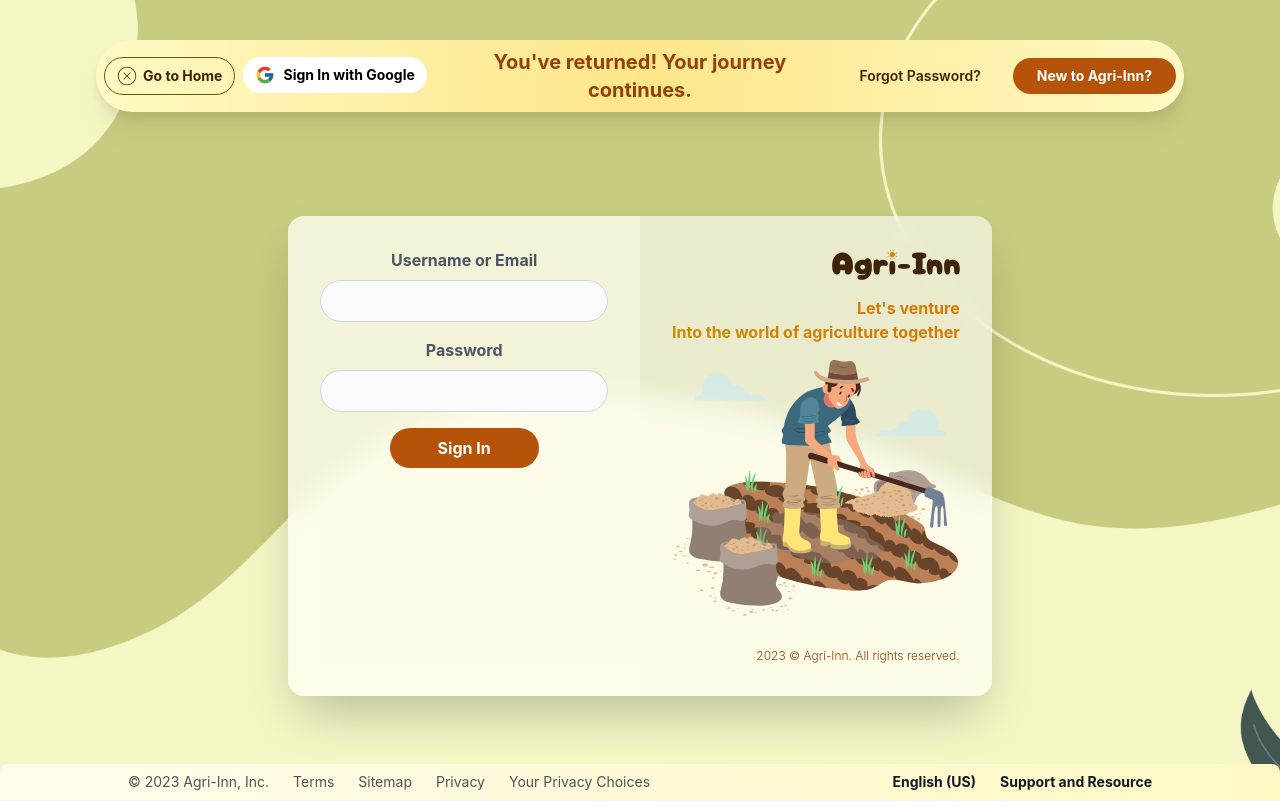
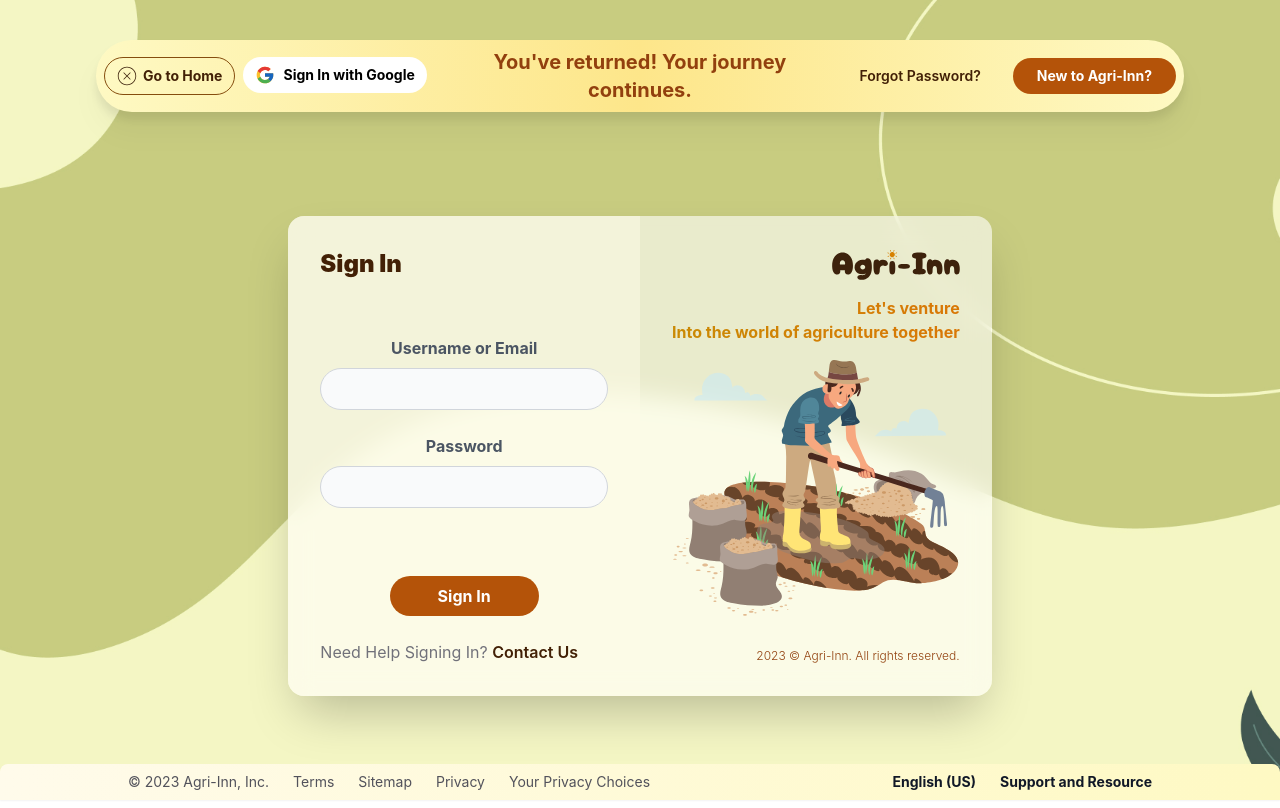
Before and after one commit to tinykishore/Agri-Inn, a SvelteKit app: page /sign-in in a window 1280 px wide. Built offline with nearby package versions, Linux system fonts and the light colour scheme.

Commit message:
UI Update

```diff
--- a/src/routes/sign-in/+page.svelte
+++ b/src/routes/sign-in/+page.svelte
@@ -6,6 +6,7 @@
     import logo from "$lib/assets/icons/logo.svg";
     import {goto} from "$app/navigation";
     import {USER_ROLE} from "../../globals";
+    import {fade} from "svelte/transition";
 
     currentNavigation.set(SignInNavigation);
 
@@ -15,24 +16,23 @@
         password: ''
     };
 
+    let keyErrorMessage = '';
+    let passwordErrorMessage = '';
+
     const onPasswordInput = (event: any) => {
         event.target.classList.remove('border-red-400');
+        document.getElementById('error-message')!.classList.add('invisible');
+    }
+
+    const onKeyInput = (event: any) => {
+        event.target.classList.remove('border-red-400');
+        document.getElementById('error-message')!.classList.add('invisible');
     }
 
     /**
      * Handle the button click event for signing in and update the UI.
      */
     const onSignInButtonClick = () => {
-        // Update UI
-		document.getElementById('submit')!.innerHTML = '';
-		document.getElementById('submit')!.classList.remove('text-white');
-		document.getElementById('submit')!.classList.add(
-			'bg-transparent',
-			'border',
-			'text-teal-800',
-			'hover:bg-transparent',
-			'hover:shadow-none'
-		);
 		document.getElementById('sign_in_spinner')!.classList.remove('hidden');
 		document.getElementById('submit_button')!.classList.add('hidden');
     }
@@ -70,16 +70,9 @@
             // Update UI
             document.getElementById('key')!.classList.add('border-red-400');
             document.getElementById('password')!.classList.add('border-red-400');
-            document.getElementById('password')!.nextElementSibling!.classList.remove('invisible');
-            document.getElementById('submit')!.innerHTML = 'Log in';
-            document.getElementById('submit')!.classList.add('text-white');
-            document.getElementById('submit')!.classList.remove(
-                'bg-transparent',
-                'border',
-                'text-teal-800',
-                'hover:bg-transparent',
-                'hover:shadow-none'
-            );
+            document.getElementById('sign_in_spinner')!.classList.add('hidden');
+            document.getElementById('submit_button')!.classList.remove('hidden');
+            document.getElementById('error-message')!.classList.remove('invisible');
         }
     }
 </script>
@@ -99,11 +92,18 @@
 
 <main class="flex items-center justify-center min-h-screen -mt-16 overscroll-y-none" id="body">
 	<div class="mx-auto w-fit mt-24 grid grid-cols-2 justify-between rounded-2xl xl:grid-cols-2 bg-white/60 backdrop-blur-md shadow-2xl">
+
 		<form on:submit|preventDefault="{handleSubmit}"
-			  class=" rounded-l-2xl p-8 flex flex-col place-self-center bg-yellow-50/50 w-full h-full">
+			  class="rounded-l-2xl p-8 flex flex-col bg-yellow-50/50 w-full h-full justify-between">
+			<div>
+				<h1 class="text-2xl font-black text-yellow-950 mb-12">
+					Sign In
+				</h1>
+			</div>
+
 			<div class="mb-4">
 				<label for="username" class="block font-bold text-gray-600 text-center">Username or Email</label>
-				<input required
+				<input required on:input={onKeyInput}
 					   type="text" id="key" name="key" bind:value={credentials['key']}
 					   class="mt-2 font-mono bg-gray-50 border border-gray-300 text-gray-900 text-sm rounded-full text-center outline-none
                        focus:shadow-md block w-full p-2.5 transition-all duration-300 antialiased">
@@ -120,16 +120,22 @@
                        focus:shadow-md block w-full p-2.5 transition-all duration-300 antialiased">
 			</div>
 
-			<div class="mb-4 place-self-center" id="submit_button">
+			<div id="error-message" class="text-center text-sm text-red-500 font-medium invisible">
+				Credential Error
+			</div>
+
+			<div class="mb-4 place-self-center mt-4" id="submit_button">
 				<button type="submit" id="submit"
 						on:click={onSignInButtonClick}
 						class="w-fit px-12 bg-amber-700 font-bold text-white py-2 rounded-full hover:bg-amber-900 focus:outline-none transition-all duration-300">
 					Sign In
 				</button>
 			</div>
-			<div class="mb-4 place-self-center flex gap-x-4 leading-7 hidden" id="sign_in_spinner">
+			<div in:fade
+				 class="mb-4 mt-4 place-self-center flex gap-x-3  hidden align-middle items-center justify-center"
+				 id="sign_in_spinner">
 				<span>
-					<svg class="animate-spin h-[30px] w-[30px] mr-1 text-yellow-800" xmlns="http://www.w3.org/2000/svg"
+					<svg class="animate-spin h-5 w-5 text-yellow-800" xmlns="http://www.w3.org/2000/svg"
 						 fill="none"
 						 viewBox="0 0 24 24">
 						<circle class="opacity-25" cx="12" cy="12" r="10" stroke="currentColor"
@@ -141,6 +147,11 @@
 				</span>
 				<h1 class="animate-pulse text-amber-700 font-bold">Signing In ...</h1>
 			</div>
+			<h1 class="text-zinc-500">
+				Need Help Signing In? <a href="/"
+										 class="font-semibold hover:underline transition-all duration-300 text-yellow-950">Contact
+				Us</a>
+			</h1>
 		</form>
 
 		<div class="flex flex-col items-end gap-4 p-8">
```
